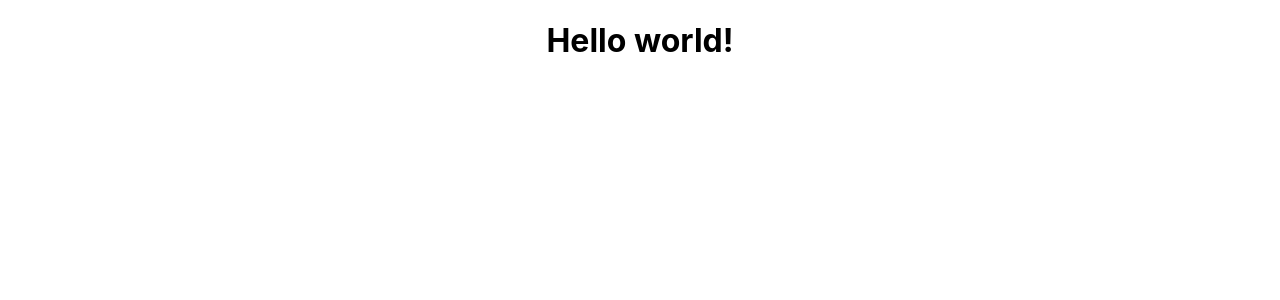
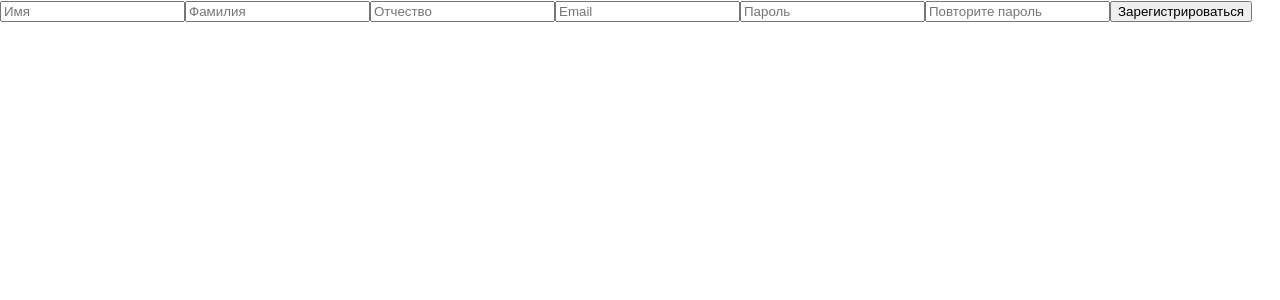
Before and after one commit to HomnixMirn/A-cutlet-with-mashed-, a React (Create React App) app in the folder reactapp/: page /register in a window 1280 px wide. Shown: the top 300 px of the page. Built offline with nearby package versions, Linux system fonts and the light colour scheme.

Commit message:
Mini Login and Register

```diff
--- a/reactapp/src/App.js
+++ b/reactapp/src/App.js
@@ -1,4 +1,3 @@
-import logo from './logo.svg';
 import './App.css';
 
 function App() {
--- a/reactapp/src/index.js
+++ b/reactapp/src/index.js
@@ -2,16 +2,22 @@ import React from 'react';
 import ReactDOM from 'react-dom/client';
 import './index.css';
 import App from './App';
-import reportWebVitals from './reportWebVitals';
+import Login from './packages/Login';
+import Register from './packages/Register';
+import { BrowserRouter, Route, Routes  } from'react-router-dom';
+
+export const API_URL = "http://localhost:8000/api/mininCode/";
+export const API_MEDIA = "http://localhost:8000";
 
 const root = ReactDOM.createRoot(document.getElementById('root'));
 root.render(
-  <React.StrictMode>
-    <App />
-  </React.StrictMode>
+  // <React.StrictMode>
+    <BrowserRouter>
+        <Routes>
+          <Route path="/" element={<App/>} />
+          <Route path="/login" element={<Login/>} />
+          <Route path="/register" element={<Register />} />
+        </Routes>
+    </BrowserRouter>
+  // </React.StrictMode>
 );
-
-// If you want to start measuring performance in your app, pass a function
-// to log results (for example: reportWebVitals(console.log))
-// or send to an analytics endpoint. Learn more: https://bit.ly/CRA-vitals
-reportWebVitals();
--- /dev/null
+++ b/reactapp/src/packages/Login.jsx
@@ -0,0 +1,20 @@
+import React from 'react'
+
+export default function Login() {
+    function submitHandler(e) {
+        e.preventDefault();
+        const formData = new FormData(e.target);
+        const email = formData.get('email');
+        const password = formData.get('password');
+        console.log(email, password);
+    }
+  return (
+    <div>
+        <form action="" method='POST' onSubmit={(e) => submitHandler(e)}>
+            <input type="email" name="email" />
+            <input type="password" name='password' />
+            <button type='submit'>Войти</button>
+        </form>
+    </div>
+  )
+}
--- /dev/null
+++ b/reactapp/src/packages/Register.jsx
@@ -0,0 +1,50 @@
+import React from 'react'
+
+
+export default function Register() {
+  const [Gos,setGos] = React.useState(true);
+
+function submitHandler(e) {
+  e.preventDefault();
+  const formData = new FormData(e.target);
+  const name = formData.get('name');
+  const fname = formData.get('fname');
+  const oname = formData.get('oname');
+  const email = formData.get('email');
+  const password = formData.get('password');
+  const password2 = formData.get('password2');
+  console.log(name, fname, oname, email, password, password2);
+  if (password !== password2) {
+    alert('Пароли не совпадают');
+
+  }else{
+    setGos(false);
+
+  }
+}
+
+  return (
+    <div className="">
+    { Gos ?
+    <div>
+      <form action="" method='POST' onSubmit={(e) => submitHandler(e)}>
+        <input type="text" name="name" placeholder='Имя'/>
+        <input type="text" name="fname" placeholder='Фамилия'/>
+        <input type="text" name="oname" placeholder='Отчество'/>
+        <input type="text" name="email" placeholder='Email'/>
+        <input type="password" name="password" placeholder='Пароль'/>
+        <input type="password" name="password2" placeholder='Повторите пароль'/>
+        <button type='submit'>Зарегистрироваться</button>
+      </form>
+    </div>
+    :
+      <div>
+      <form action="" method='POST'>
+        <input type="text" name="code" placeholder='Код'/>
+      </form>
+    </div>
+    }
+    </div>
+
+  )
+}
--- a/reactapp/src/reportWebVitals.js
+++ /dev/null
@@ -1,14 +0,0 @@
-   // reportWebVitals.js
-   const reportWebVitals = (onPerfEntry) => {
-    if (onPerfEntry && onPerfEntry instanceof Function) {
-      import('web-vitals').then(({ getCLS, getFID, getFCP, getLCP, getTTFB }) => {
-        getCLS(onPerfEntry);
-        getFID(onPerfEntry);
-        getFCP(onPerfEntry);
-        getLCP(onPerfEntry);
-        getTTFB(onPerfEntry);
-      });
-    }
-  };
-
-  export default reportWebVitals;
```
Also changed, not shown: reactapp/components/Header.jsx (added), reactapp/src/logo.svg (deleted).
